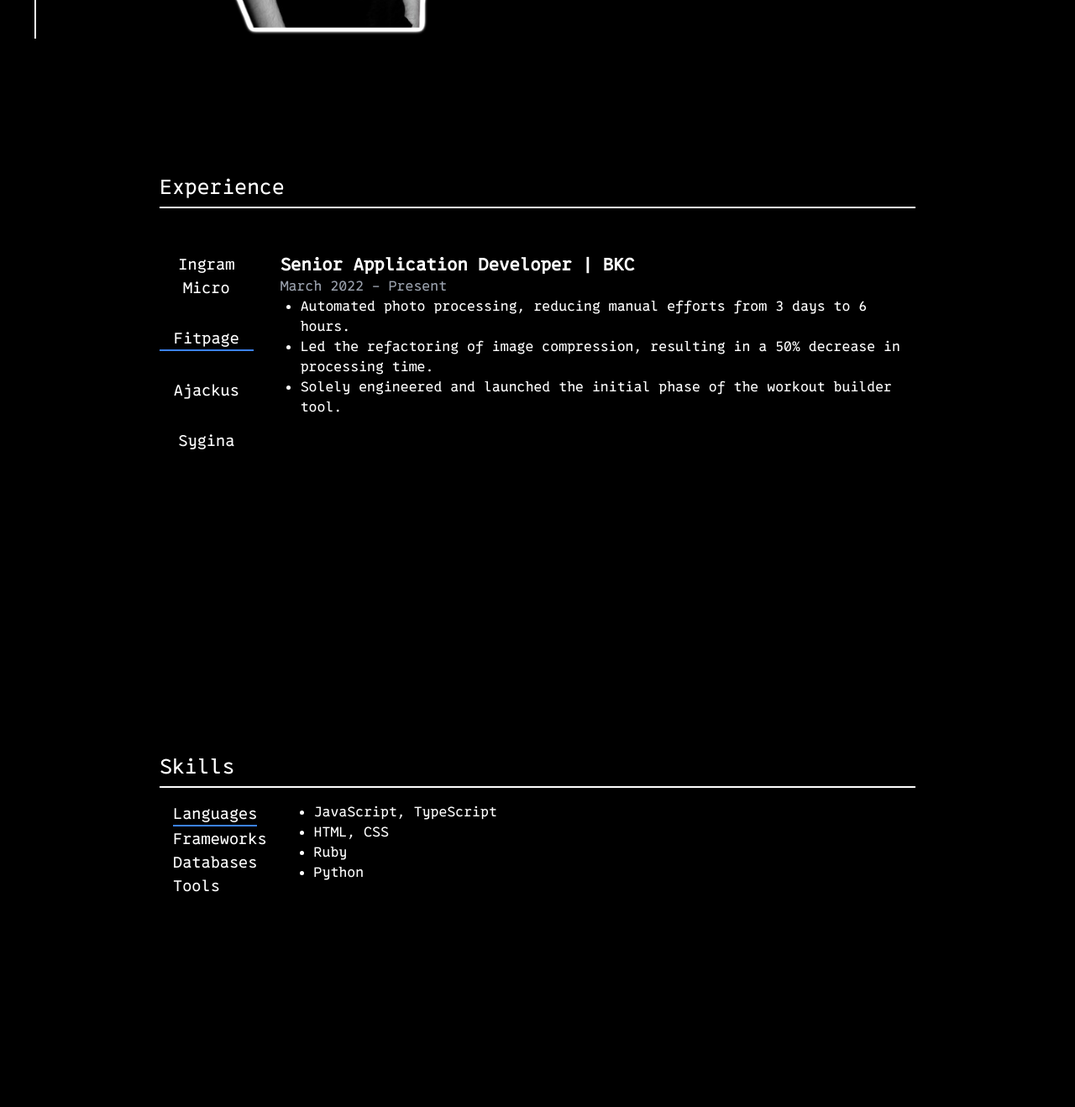
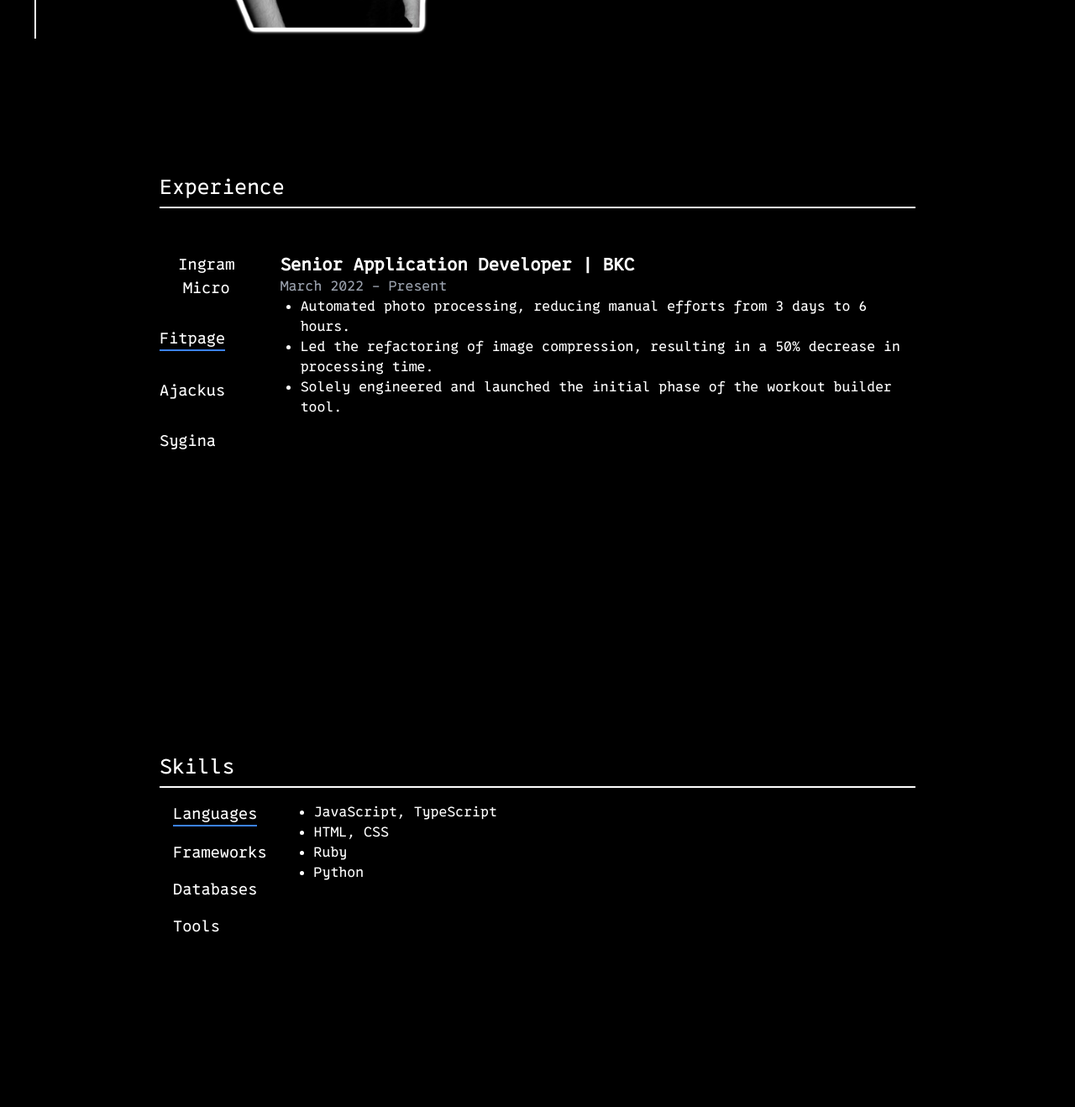
Before and after one commit to Sahilhawal/monochrome_portfolio, a Next.js app: page / in a window 1280 px wide. Shown: the part 754-2072 px from the top of the page at 84% size. Built offline with nearby package versions, Linux system fonts and the light colour scheme.

Commit message:
minor styling changes

```diff
--- a/app/components/intro.tsx
+++ b/app/components/intro.tsx
@@ -1,8 +1,5 @@
 "use client";
-// pages/index.js
-import Head from "next/head";
 import Image from "next/image";
-import { useState } from "react";
 
 export default function Intro() {
   const calculateYOE = () => {
--- a/app/page.tsx
+++ b/app/page.tsx
@@ -120,7 +120,7 @@ export default function Home() {
             Experience
           </h2>
           <div className="flex my-9 h-[400px]">
-            <div className="flex flex-col mr-8 gap-4">
+            <div className="flex flex-col mr-8 gap-4 items-start">
               <button
                 className={`text-lg mb-4 focus:outline-none ${
                   activeTab === "ingramMicro" && "border-b-2 border-blue-500"
@@ -164,7 +164,7 @@ export default function Home() {
                 {experienceData[activeTab].points.map(
                   (point: any, index: any) => (
                     <li key={index}>{point}</li>
-                  )
+                  ),
                 )}
               </ul>
             </div>
@@ -173,7 +173,7 @@ export default function Home() {
         <section className="w-auto mx-auto my-40 flex flex-col justify-center  lg:max-w-[900px] 2xl:max-w-[1200px]">
           <h2 className="text-2xl border-b-2 border-white pb-2 mb-4">Skills</h2>
           <div className="flex gap-4">
-            <div className="mb-6 flex flex-col items-start">
+            <div className="mb-6 flex flex-col items-start gap-4">
               {["languages", "frameworks", "databases", "tools"].map(
                 (category) => (
                   <button
@@ -186,7 +186,7 @@ export default function Home() {
                   >
                     {category.charAt(0).toUpperCase() + category.slice(1)}
                   </button>
-                )
+                ),
               )}
             </div>
 
```
